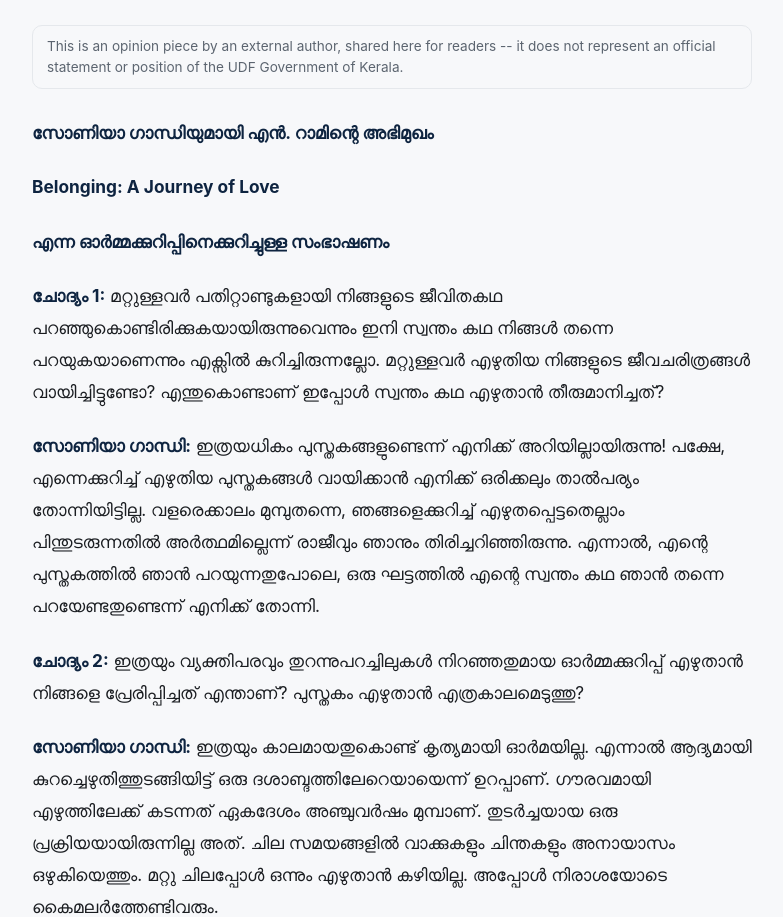
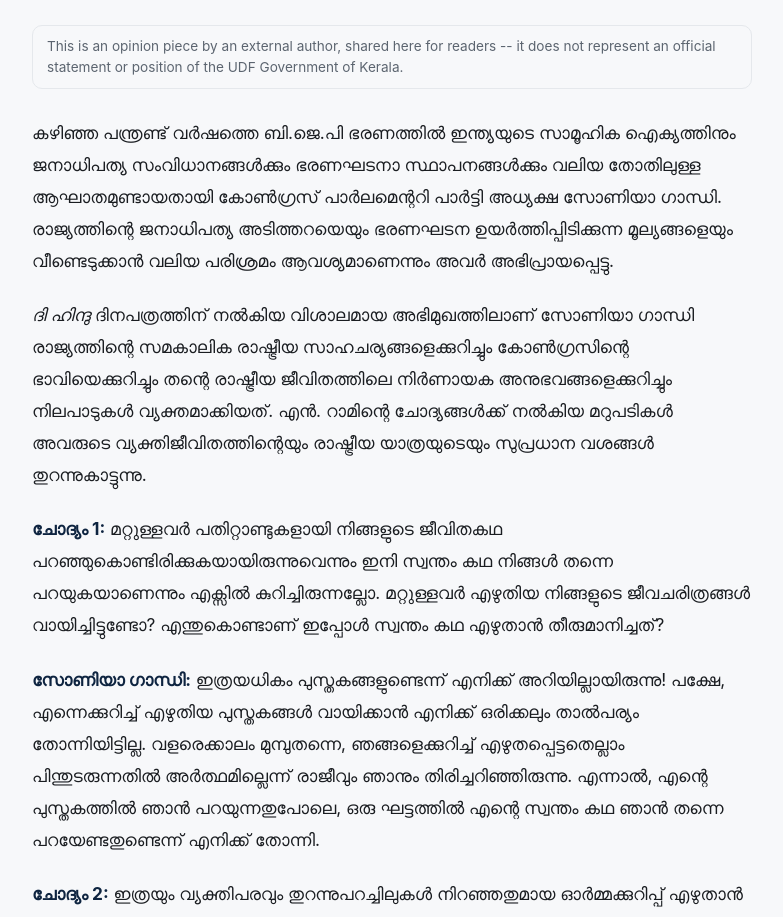
Before and after one commit to hashin/udfgov, an Eleventy site: page src/opinion/2026-11-07-060800.md in a window 1280 px wide. Shown: the part 1019-1936 px from the top of the page, without its empty margins (248-1031 px from the left). Built offline with nearby package versions, Linux system fonts and the light colour scheme; Eleventy itself is replaced by a stand-in of ours; files that its build step writes are made by us from their sources; what @sindresorhus/slugify would draw is missing.

Commit message:
Update Opinion piece “2026-11-07-060800”

```diff
--- a/src/opinion/2026-11-07-060800.md
+++ b/src/opinion/2026-11-07-060800.md
@@ -10,11 +10,10 @@ summary: "ഹാർപ്പർകോളിൻസ് ഇന്ത്യ പ്
   നിരവധി ചോദ്യങ്ങൾക്ക് സോണിയാ ഗാന്ധി നൽകിയ ഉത്തരങ്ങളിൽ നിന്ന്.."
 date: 2026-11-07T11:38:00.000+05:30
 ---
-**സോണിയാ ഗാന്ധിയുമായി എൻ. റാമിന്റെ അഭിമുഖം**
+കഴിഞ്ഞ പന്ത്രണ്ട് വർഷത്തെ ബി.ജെ.പി ഭരണത്തിൽ ഇന്ത്യയുടെ സാമൂഹിക ഐക്യത്തിനും ജനാധിപത്യ സംവിധാനങ്ങൾക്കും ഭരണഘടനാ സ്ഥാപനങ്ങൾക്കും വലിയ തോതിലുള്ള ആഘാതമുണ്ടായതായി കോൺഗ്രസ് പാർലമെന്ററി പാർട്ടി അധ്യക്ഷ സോണിയാ ഗാന്ധി. രാജ്യത്തിന്റെ ജനാധിപത്യ അടിത്തറയെയും ഭരണഘടന ഉയർത്തിപ്പിടിക്കുന്ന മൂല്യങ്ങളെയും വീണ്ടെടുക്കാൻ വലിയ പരിശ്രമം ആവശ്യമാണെന്നും അവർ അഭിപ്രായപ്പെട്ടു.
 
-**Belonging: A Journey of Love**
+*ദി ഹിന്ദു* ദിനപത്രത്തിന് നൽകിയ വിശാലമായ അഭിമുഖത്തിലാണ് സോണിയാ ഗാന്ധി രാജ്യത്തിന്റെ സമകാലിക രാഷ്ട്രീയ സാഹചര്യങ്ങളെക്കുറിച്ചും കോൺഗ്രസിന്റെ ഭാവിയെക്കുറിച്ചും തന്റെ രാഷ്ട്രീയ ജീവിതത്തിലെ നിർണായക അനുഭവങ്ങളെക്കുറിച്ചും നിലപാടുകൾ വ്യക്തമാക്കിയത്. എൻ. റാമിന്റെ ചോദ്യങ്ങൾക്ക്  നൽകിയ മറുപടികൾ അവരുടെ വ്യക്തിജീവിതത്തിന്റെയും രാഷ്ട്രീയ യാത്രയുടെയും സുപ്രധാന വശങ്ങൾ തുറന്നുകാട്ടുന്നു.
 
-**എന്ന ഓർമ്മക്കുറിപ്പിനെക്കുറിച്ചുള്ള സംഭാഷണം**
 
 **ചോദ്യം 1:**
 മറ്റുള്ളവർ പതിറ്റാണ്ടുകളായി നിങ്ങളുടെ ജീവിതകഥ പറഞ്ഞുകൊണ്ടിരിക്കുകയായിരുന്നുവെന്നും ഇനി സ്വന്തം കഥ നിങ്ങൾ തന്നെ പറയുകയാണെന്നും എക്സിൽ കുറിച്ചിരുന്നല്ലോ. മറ്റുള്ളവർ എഴുതിയ നിങ്ങളുടെ ജീവചരിത്രങ്ങൾ വായിച്ചിട്ടുണ്ടോ? എന്തുകൊണ്ടാണ് ഇപ്പോൾ സ്വന്തം കഥ എഴുതാൻ തീരുമാനിച്ചത്?
@@ -127,9 +126,6 @@ date: 2026-11-07T11:38:00.000+05:30
 
 **സോണിയാ ഗാന്ധി:** ഇത്തരം വിവാദങ്ങളിൽ ഇടപെടാൻ ഞാൻ ആഗ്രഹിക്കുന്നില്ല.
 
-
-
-
 Courtesy- *അഭിമുഖം: എൻ. റാം | The Hindu*
 
 *പ്രസിദ്ധീകരിച്ചത്: 2026 നവംബർ 7, രാവിലെ 6 മണി IST.*
```
